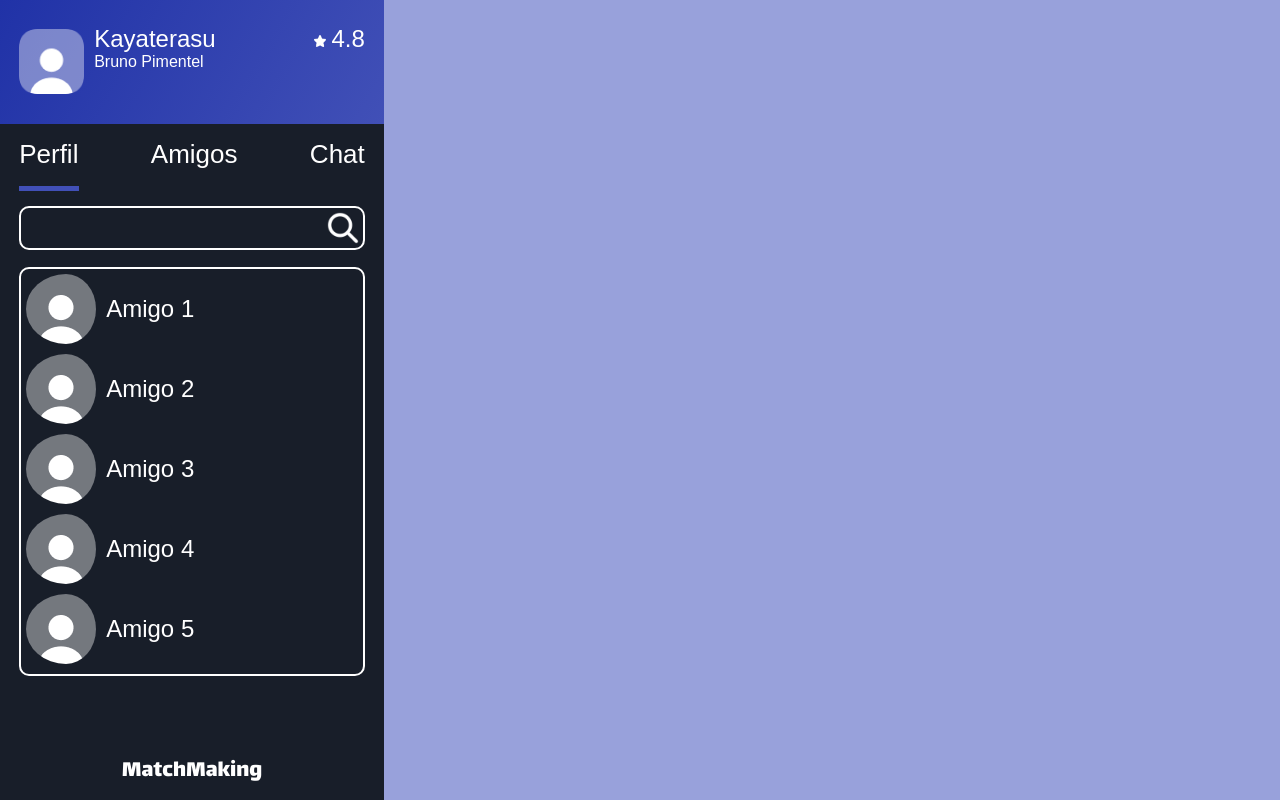
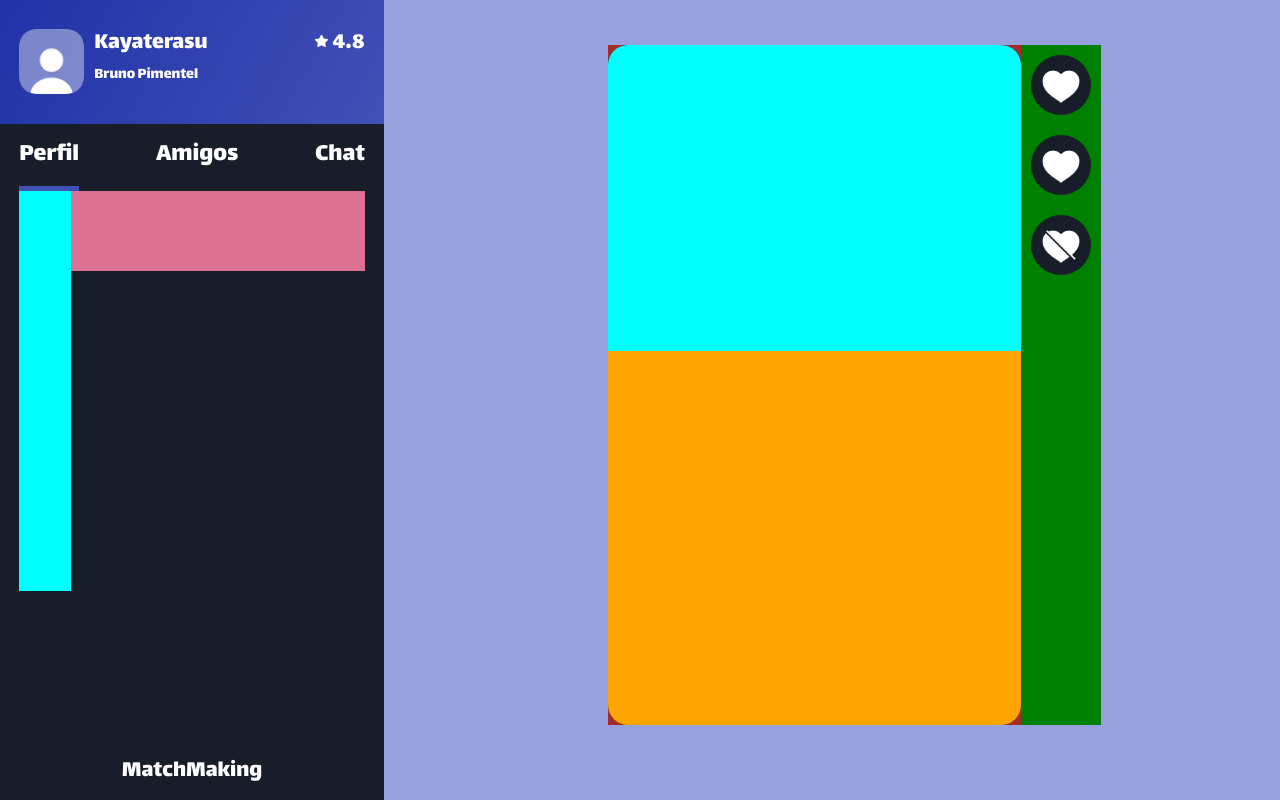
Before and after one commit to GameMatch2-0/MatchMaking-Front, a React (Vite) app: page /profile in a window 1280 px wide. Built offline with nearby package versions, Linux system fonts and the light colour scheme.

Commit message:
melhorias da tela do usuário

```diff
--- /dev/null
+++ b/src/components/MatchMenu.jsx
@@ -0,0 +1,28 @@
+import '../css/match.css'
+import like from '../assets/like.png'
+import dislike from '../assets/dislike.png'
+import React from 'react';
+
+const MatchMenu = () => {
+    return (
+        <div className="match-menu">
+            <div className="match-info">
+                <div className="album">
+
+                </div>
+
+                <div className="profile-info">
+
+                </div>
+            </div>
+
+            <div className="match-options">
+                <img src={like} alt="icone de like" />
+                <img src={like} alt="icone de like" />
+                <img src={dislike} alt="icone de dislike" />
+            </div>
+        </div>
+    );
+};
+
+export default MatchMenu;
--- /dev/null
+++ b/src/css/match.css
@@ -0,0 +1,47 @@
+.match-menu {
+    background-color: brown;
+    width: 55%;
+    height: 85%;
+    margin: 5% 25%;
+    display: flex;
+}
+
+.match-info {
+    background-color: #181e29;
+    width: 90%;
+    height: 100%;
+    border-radius: 20px;
+}
+
+.album {
+    background-color: aqua;
+    width: 100%;
+    height: 45%;
+    border-radius: 20px 20px 0 0;
+}
+
+.profile-info {
+    background-color: orange;
+    width: 100%;
+    height: 55%;
+    border-radius: 0 0 20px 20px;
+}
+
+.match-options {
+    background-color: green;
+    display: flex;
+    flex-direction: column;
+}
+
+.match-options img {
+    background-color: #181e29;
+    border-radius: 50%;
+    margin: 10px;
+    padding: 10px;
+    cursor: pointer;
+}
+
+.match-options img:active {
+    background-color: #4150B7;
+    transform: scale(1.1);
+}
--- a/src/css/profile.css
+++ b/src/css/profile.css
@@ -1,3 +1,7 @@
+p {
+    font-family: 'lalezar';
+}
+
 .user-profile {
     display: flex;
 }
@@ -125,9 +129,24 @@
     max-height: 50vh;
     margin: 5% 0;
     overflow-y: auto;
+    overflow-x: hidden;
+    white-space: nowrap;
+    text-overflow: ellipsis;
     border: solid 2px #fff;
     border-radius: 10px;
     padding: 5px 0 0 5px;
+}
+
+.profile-color {
+    background-color: palevioletred;
+    width: 100%;
+    height: 10vh;
+}
+
+.profile-color .color-option {
+    background-color: aqua;
+    width: 15%;
+    height: 10vh;
 }
 
 .mark-name {
--- a/src/pages/Profile.jsx
+++ b/src/pages/Profile.jsx
@@ -4,6 +4,7 @@ import star from '../assets/star.png'
 import Friend from '../components/Friend.jsx';
 import Chat from '../components/Chat.jsx';
 import Search from '../components/Search.jsx';
+import MatchMenu from '../components/MatchMenu.jsx';
 import React, {useState} from 'react';
 
 export default function Profile() {
@@ -26,7 +27,7 @@ export default function Profile() {
         { name: 'Amigo 1', message: 'Bom dia', photo: foto },
         { name: 'Amigo 2', message: 'Boa tarde', photo: foto },
         { name: 'Amigo 3', message: 'Bora jogar?', photo: foto },
-        { name: 'Amigo 4', message: 'GG', photo: foto },
+        { name: 'Amigo 4', message: 'GGgggggggggggggggggggggg gggggggggggggggggggggggggggggggg', photo: foto },
         { name: 'Amigo 5', message: 'Você joga bem', photo: foto },
         { name: 'Amigo 6', message: 'Legal', photo: foto },
     ];
@@ -35,8 +36,8 @@ export default function Profile() {
     const [color2, setColor2] = useState('none');
     const [color3, setColor3] = useState('none');
 
-    const [showProfile, setShowProfile] = useState(false);
-    const [showFriends, setShowFriends] = useState(true);
+    const [showProfile, setShowProfile] = useState(true);
+    const [showFriends, setShowFriends] = useState(false);
     const [showChat, setShowChat] = useState(false);
 
     const handleClickProfile = () => {
@@ -120,8 +121,28 @@ export default function Profile() {
                         </div>
 
                         <div className="menu-content">
-                            <div className="profile-nav">
+                            <div className="profile-nav" style={{ display: showProfile ? 'block' : 'none' }}>
+                                <div className="user-information">
+                                    <div className="bio">
 
+                                    </div>
+
+                                    <div className="fav-games">
+
+                                    </div>
+
+                                    <div className="consoles">
+
+                                    </div>
+
+                                    <div className="profile-color">
+                                        <div className="color-option blue" />
+                                        <div className="color-option red" />
+                                        <div className="color-option yellow" />
+                                        <div className="color-option green" />
+                                        <div className="color-option red" />
+                                    </div>
+                                </div>
                             </div>
 
                             <div className="friends-nav" style={{ display: showFriends ? 'block' : 'none' }}>
@@ -152,7 +173,7 @@ export default function Profile() {
                 </div>
 
                 <div className="match-area">
-
+                        <MatchMenu />
                 </div>
             </section>
         </>
```
Also changed, not shown: src/assets/dislike.png (added), src/assets/like.png (added).
